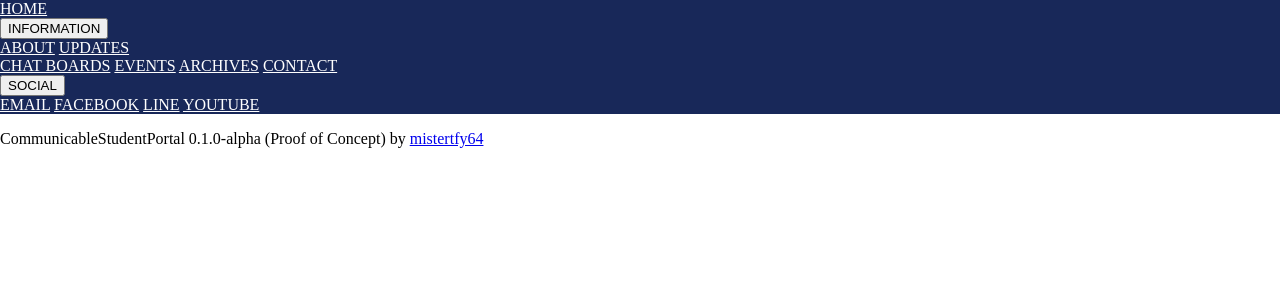
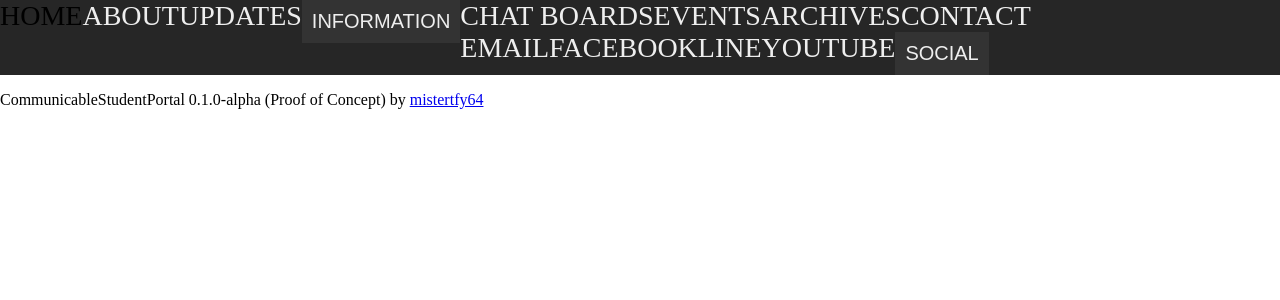
Before and after one commit to mistertfy64/CommunicableStudentPortal, a Node server app: page / in a window 1280 px wide. Shown: the top 300 px of the page. Run offline with Node 20, Linux system fonts and the light colour scheme; some libraries are stand-ins or nearby versions.

Commit message:
Add files via upload
more css+navbar

```diff
--- a/views/partials/header.ejs
+++ b/views/partials/header.ejs
@@ -1,24 +1,29 @@
-<div class="top-navigation-bar">
-	<a href="https://www.youtube.com/">HOME</a>
-	<div class="dropdown">
-		<button class="dropdown-button">INFORMATION</button>
-		<div class="dropdown-menu">
-			<a href="">ABOUT</a>
-			<a href="">UPDATES</a>
+<html lang="en">
+	<link rel="stylesheet" href="header.css">
+
+	<div class='topnav' id='myTopnav'>
+		<a href='https://www.youtube.com/'>HOME</a>
+		<div class='dropdown'>
+			<button class='dropdown-btn'>INFORMATION</button>
+			<div class='dropdown menu'>
+				<a href=''>ABOUT</a>
+				<a href=''>UPDATES</a>
+			</div>
 		</div>
+		<a href=''>CHAT BOARDS</a>
+		<a href=''>EVENTS</a>
+		<a href=''>ARCHIVES</a>
+		<a href=''></a>
+		<a href=''>CONTACT</a>
+		<div class='dropdown'>
+			<button class='dropdown-btn'>SOCIAL</button>
+			<div class='dropdown menu'>
+				<a href=''>EMAIL</a>
+				<a href=''>FACEBOOK</a>
+				<a href=''>LINE</a>
+				<a href=''>YOUTUBE</a>
+			</div>
+		</div>
+
 	</div>
-	<a href="">CHAT BOARDS</a>
-	<a href="">EVENTS</a>
-	<a href="">ARCHIVES</a>
-	<a href=""></a>
-	<a href="">CONTACT</a>
-	<div class="dropdown">
-		<button class="dropdown-button">SOCIAL</button>
-		<div class="dropdown-menu">
-			<a href="">EMAIL</a>
-			<a href="">FACEBOOK</a>
-			<a href="">LINE</a>
-			<a href="">YOUTUBE</a>
-		</div>
-	</div>
-</div>
+</html>
```
